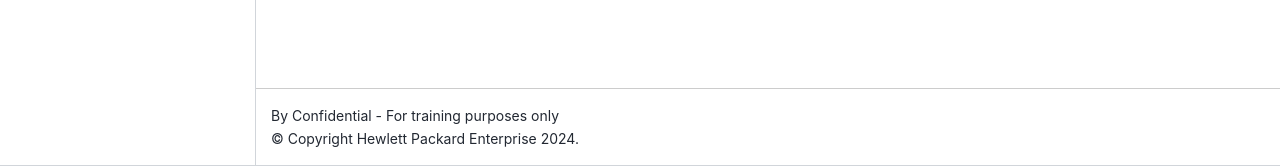
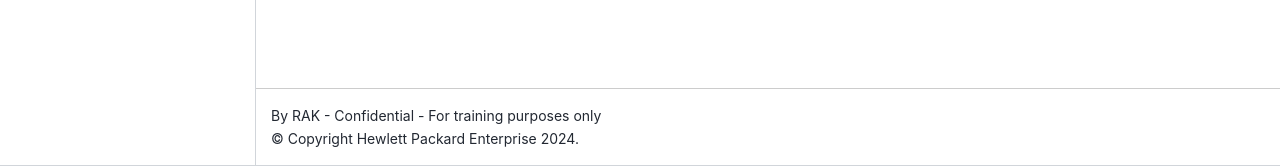
Before and after one commit to xod442/aruba-te-labguide-te4202, a Jupyter Book: the page built from docs/_sidebar.md, in a window 1280 px wide. Shown: the part 734-900 px from the top of the page. Built offline with Jupyter Book 1.0.4 settings and Sphinx 7.4.7 and the Sphinx Book theme 1.1.4, drawn with Linux system fonts in a browser that asks for light colours.

Commit message:
see file for any changes

```diff
--- a/docs/_config.yml
+++ b/docs/_config.yml
@@ -1,5 +1,5 @@
 title : CX 10K Spine-Leaf Workshop
-author: 'Confidential - For training purposes only'
+author: 'RAK - Confidential - For training purposes only'
 copyright: 'Hewlett Packard Enterprise 2024'
 logo: 'images/hpe-logo.png'
 
```
Also changed, not shown: 10 other files.
